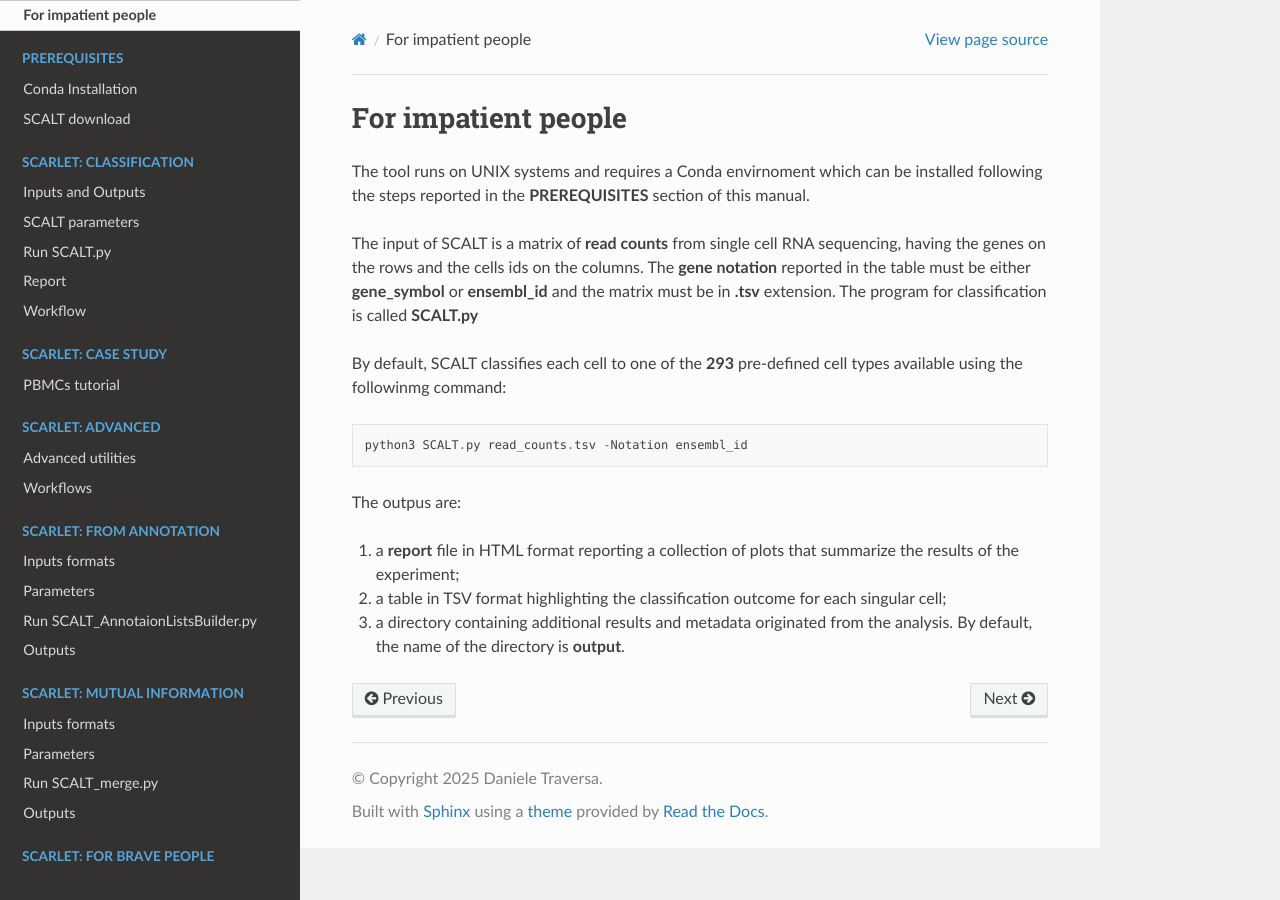
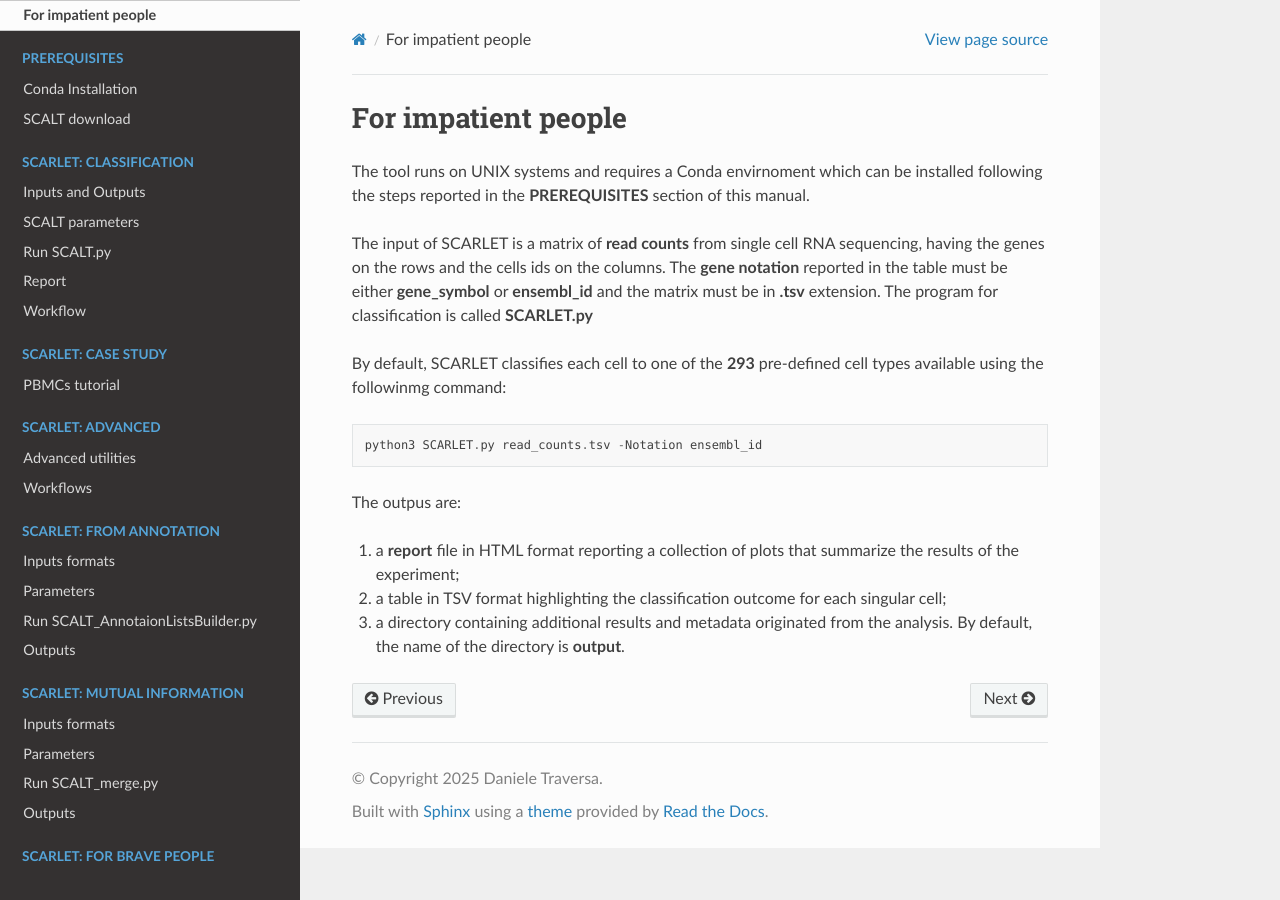
Before and after one commit to danitrave/SCALT, a Sphinx documentation site: the page built from docs/source/intro.rst, in a window 1280 px wide. Built offline with Sphinx 7.4.7 and the Read the Docs theme 3.1.0, drawn with Linux system fonts in a browser that asks for light colours.

Commit message:
Update intro.rst

```diff
--- a/docs/source/intro.rst
+++ b/docs/source/intro.rst
@@ -3,15 +3,15 @@ For impatient people
 
 The tool runs on UNIX systems and requires a Conda envirnoment which can be installed following the steps reported in the **PREREQUISITES** section of this manual.
 
-The input of SCALT is a matrix of **read counts** from single cell RNA sequencing, having the genes on the rows and the cells ids on the columns.
+The input of SCARLET is a matrix of **read counts** from single cell RNA sequencing, having the genes on the rows and the cells ids on the columns.
 The **gene notation** reported in the table must be either **gene_symbol** or **ensembl_id** and the matrix must be in **.tsv** extension.
-The program for classification is called **SCALT.py**
+The program for classification is called **SCARLET.py**
 
-By default, SCALT classifies each cell to one of the **293** pre-defined cell types available using the followinmg command:
+By default, SCARLET classifies each cell to one of the **293** pre-defined cell types available using the followinmg command:
 
 ::
 
-   python3 SCALT.py read_counts.tsv -Notation ensembl_id
+   python3 SCARLET.py read_counts.tsv -Notation ensembl_id
 
 The outpus are:
 
```
